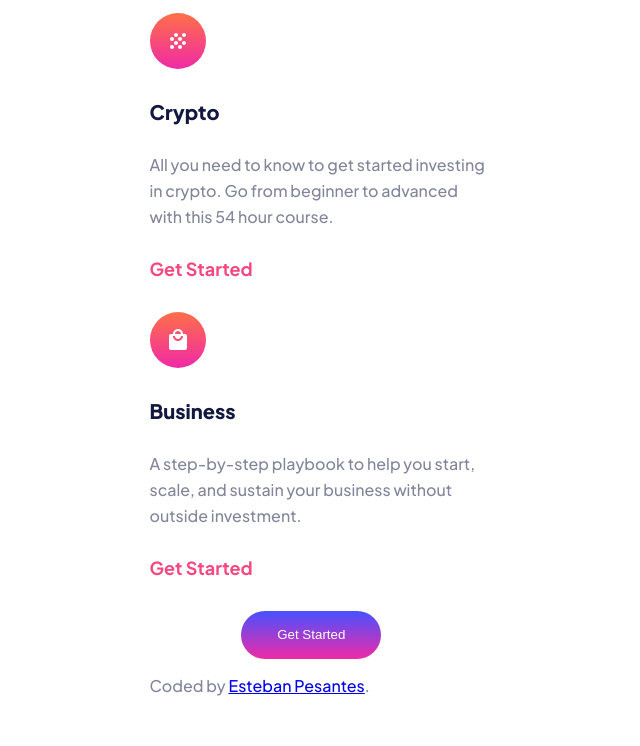
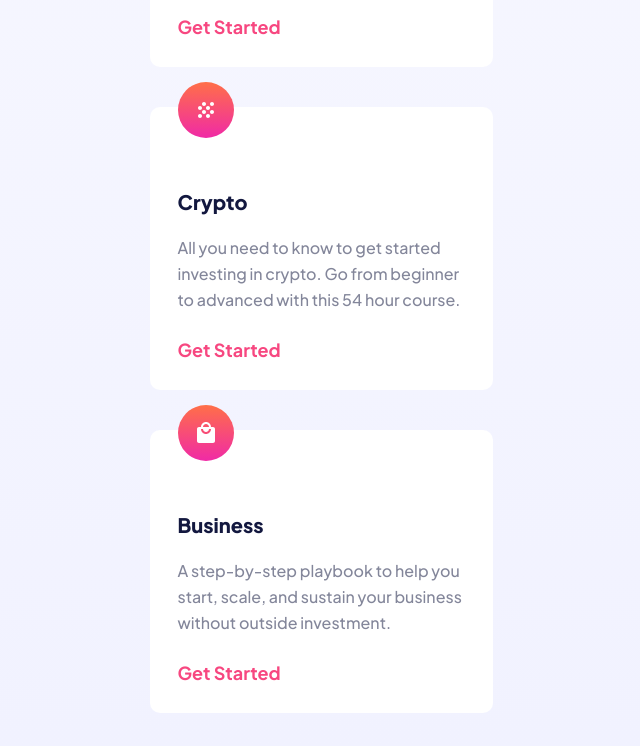
Before and after one commit to estebanp2022/e-learning-landing-page, a plain HTML site: page index.html in a window 1280 px wide. Shown: the part 1814-2560 px from the top of the page, without its empty margins (319-959 px from the left). Drawn offline with Linux system fonts and the light colour scheme.

Commit message:
style update

```diff
--- a/index.css
+++ b/index.css
@@ -47,7 +47,7 @@
 .body-m {
   font-size: 1rem;
   font-weight: 500;
-  margin-bottom: 26px;
+  margin-bottom: 24px;
 }
 
 .body-s {
@@ -70,6 +70,7 @@ body {
   flex-direction: column;
   justify-content: center;
   align-items: center;
+  background: linear-gradient(180deg, #ffffff 0%, #f0f1ff 100%);
 }
 
 img {
@@ -83,6 +84,8 @@ img {
 
 .card-svg {
   width: 56px;
+  position: absolute;
+  top: -25px;
 }
 
 .heading-m {
@@ -92,6 +95,7 @@ img {
 
 .heading-s {
   color: var(--dk-blue);
+  margin-bottom: 1em;
 }
 
 .body-s {
@@ -158,12 +162,47 @@ p {
 .card,
 .main-card {
   border-radius: 10px;
-  margin-bottom: 1em;
+  margin-bottom: 2.5em;
 }
 
 .card {
+  position: relative;
   width: 343px;
   height: 283px;
+  padding: 3.5em 1.8125em 2em 1.75em;
+  background-color: var(--white);
+}
+
+.card:last-child {
+  margin-bottom: 0;
+}
+
+.footer {
+  display: flex;
+  flex-direction: row;
+  justify-content: space-between;
+  align-items: center;
+  width: 100%;
+  margin-bottom: 20px;
+}
+
+footer {
+  margin-top: 80px;
+  background-color: var(--dk-blue);
+  display: flex;
+  flex-direction: column;
+  align-items: center;
+  width: 100vw;
+  padding: 2.25em 1em 0.5em;
+}
+
+.attribution {
+  margin: 0;
+}
+
+.attribution a {
+  color: var(--bright-pink);
+  text-decoration: none;
 }
 
 @media (min-width: 48em) {
```
Also changed, not shown: index.html (+1 -1 lines).
